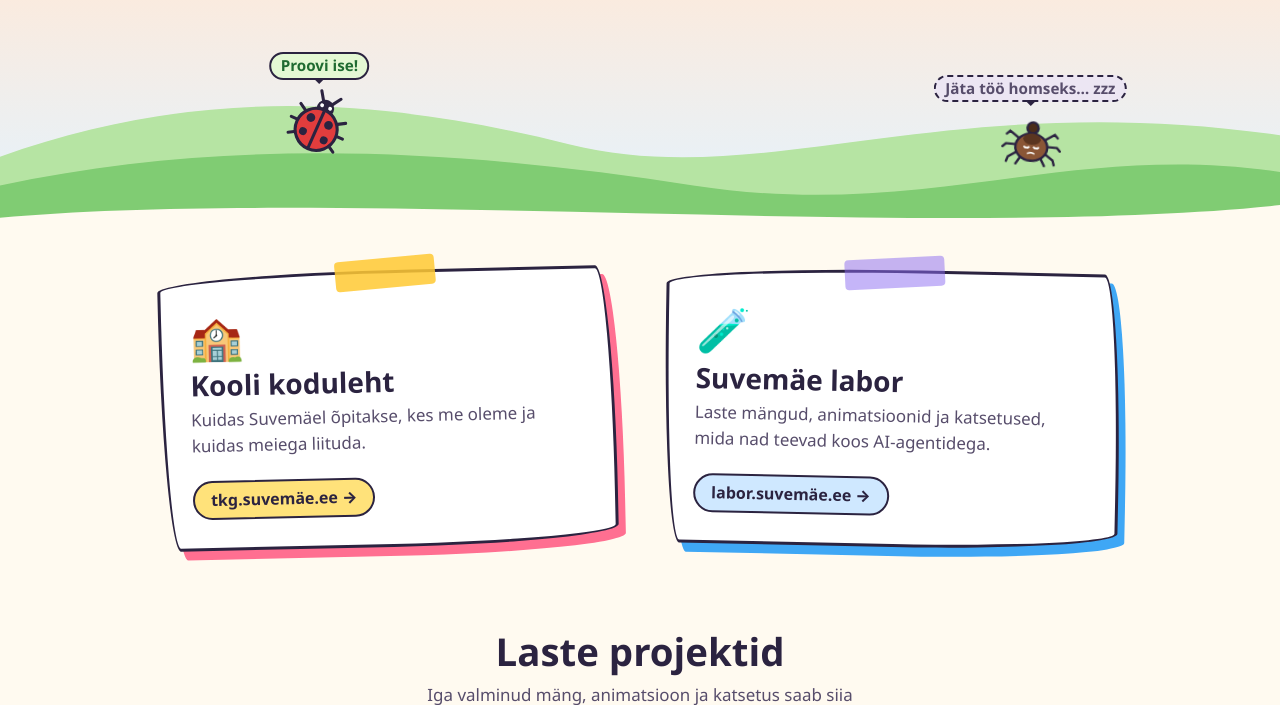
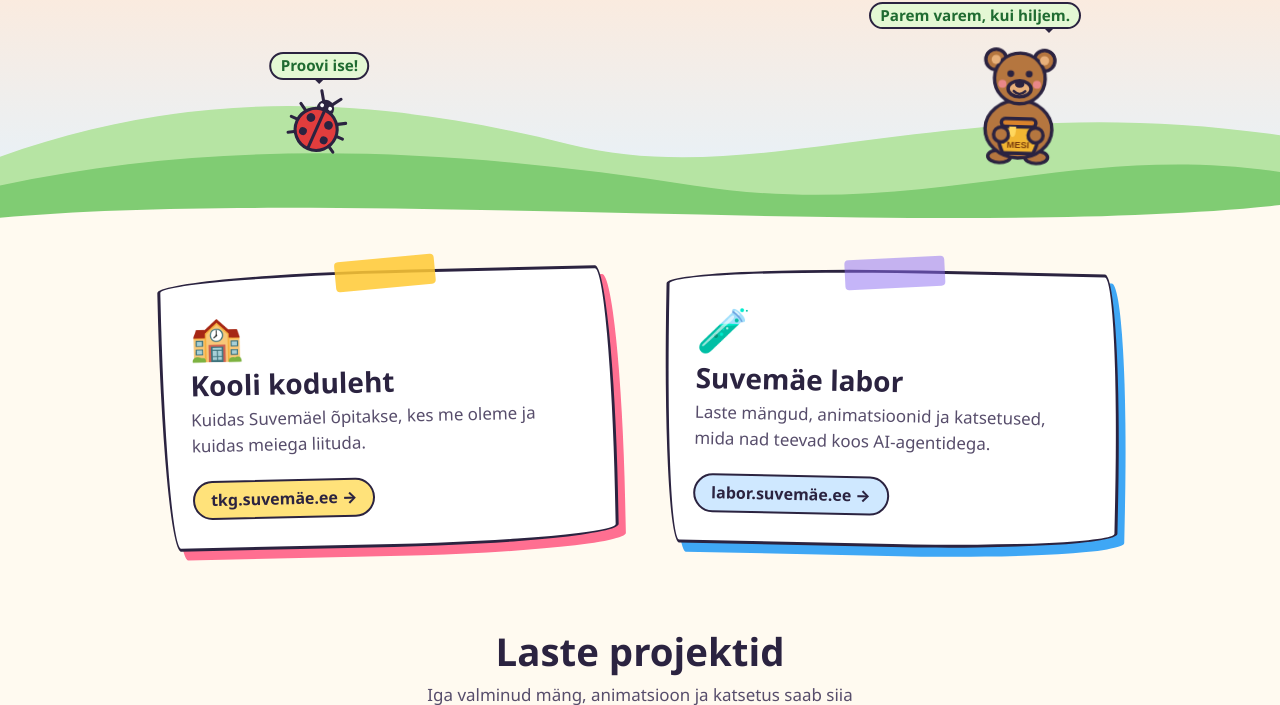
Before and after one commit to mangus/suvemae.ee, a plain HTML site: page www/index.html in a window 1280 px wide. Shown: the part 395-1100 px from the top of the page. Drawn offline with Linux system fonts and the light colour scheme.

Commit message:
Landing page: replace mosquito and tick with a honey-pot bear

```diff
--- a/www/index.html
+++ b/www/index.html
@@ -33,14 +33,11 @@ a{color:inherit}
 .say{position:absolute;bottom:calc(100% + 8px);left:50%;transform:translateX(-50%);padding:.15em .6em;font-weight:900;font-size:clamp(.72rem,1.6vw,.95rem);line-height:1.25;white-space:nowrap;border:2.5px solid var(--ink);border-radius:14px}
 .say::after{content:"";position:absolute;top:100%;left:50%;margin-left:-6px;border:6px solid transparent;border-top-color:var(--ink)}
 .say-good{background:#e4f8d4;color:#1f6b31}
-.say-bad{background:#ece6f3;color:var(--ink-soft);border-style:dashed}
-.d-mosquito{top:clamp(64px,9vw,120px);left:24%;width:clamp(52px,6.5vw,80px);pointer-events:none;animation:mosq-drift 6s ease-in-out infinite}
-.d-mosquito svg{display:block;width:100%;height:auto}
-.mosq-wing{transform-box:fill-box;transform-origin:50% 100%;animation:bee-flap .09s linear infinite alternate}
-@keyframes mosq-drift{0%,100%{transform:translate(0,0)}30%{transform:translate(22px,10px)}60%{transform:translate(-14px,16px)}80%{transform:translate(8px,-6px)}}
-.d-tick{bottom:clamp(30px,5vw,84px);right:17%;width:clamp(44px,5vw,64px);pointer-events:none}
-.d-tick svg{display:block;width:100%;height:auto;transform-origin:50% 90%;animation:tick-snooze 3.5s ease-in-out infinite}
-@keyframes tick-snooze{0%,100%{transform:rotate(-6deg)}50%{transform:rotate(6deg) translateY(2px)}}
+.d-bear{bottom:clamp(30px,5vw,84px);right:16%;width:clamp(72px,9vw,120px);pointer-events:none}
+.d-bear svg{display:block;width:100%;height:auto;transform-origin:50% 95%;animation:bear-sway 3s ease-in-out infinite}
+.d-bear .say{left:auto;right:-6px;transform:none}
+.d-bear .say::after{left:auto;right:24px}
+@keyframes bear-sway{0%,100%{transform:rotate(-3deg)}50%{transform:rotate(3deg)}}
 h1{margin:0;font-size:clamp(3.4rem,13vw,7.5rem);line-height:1;font-weight:900;letter-spacing:-.01em;text-shadow:3px 4px 0 rgba(43,35,64,.1)}
 h1 span span{display:inline-block;color:var(--c);transform:rotate(var(--r))}
 .underline{display:block;width:min(340px,70vw);height:22px;margin:.3rem auto 0}
@@ -82,7 +79,7 @@ footer p{margin:.2rem 0}
 @keyframes bee-flap{to{transform:scaleY(.3)}}
 @keyframes bee-buzz{50%{transform:rotate(-14deg) translate(2px,-3px)}}
 @media (max-width:720px){.d-plane,.d-squiggle{display:none}}
-@media (prefers-reduced-motion:reduce){.rays,.d-ladybug,.d-mosquito,.mosq-wing,.d-tick svg,.d-bee,.d-bee svg,.bee-wing,.bee-buzz{animation:none}.d-bee{left:12%}.door{transition:none}}
+@media (prefers-reduced-motion:reduce){.rays,.d-ladybug,.d-bear svg,.d-bee,.d-bee svg,.bee-wing,.bee-buzz{animation:none}.d-bee{left:12%}.door{transition:none}}
 </style>
 </head>
 <body>
@@ -114,8 +111,7 @@ footer p{margin:.2rem 0}
 <svg class="doodle d-squiggle" viewBox="0 0 120 40" aria-hidden="true"><path d="M4 26C18 4 30 4 36 22s20 18 28-4 24-18 32 2 16 16 20-6" fill="none" stroke="#8c6cf2" stroke-width="5" stroke-linecap="round"/></svg>
 <div class="doodle d-ladybug" aria-hidden="true"><span class="say say-good">Proovi ise!</span><svg viewBox="0 0 80 80"><g stroke="#2b2340" stroke-width="3.5" stroke-linecap="round" fill="none"><path d="M22 34l-10-6M20 46H8M22 58l-10 6M58 34l10-6M60 46h12M58 58l10 6M34 14l-6-9M46 14l6-9"/></g><circle cx="40" cy="22" r="10" fill="#2b2340"/><circle cx="40" cy="48" r="24" fill="#e23d3d" stroke="#2b2340" stroke-width="3.5"/><path d="M40 25v47" stroke="#2b2340" stroke-width="3.5"/><g fill="#2b2340"><circle cx="29" cy="38" r="5"/><circle cx="51" cy="38" r="5"/><circle cx="27" cy="56" r="4.5"/><circle cx="53" cy="56" r="4.5"/></g><circle cx="35" cy="20" r="2.2" fill="#fff"/><circle cx="45" cy="20" r="2.2" fill="#fff"/></svg></div>
 <div class="doodle d-bee" aria-hidden="true"><span class="bee-buzz">bzzz… õpi usinalt!</span><svg viewBox="0 0 90 70"><path d="M14 42L3 44l11 4z" fill="#2b2340"/><ellipse cx="42" cy="44" rx="28" ry="19" fill="#ffc933" stroke="#2b2340" stroke-width="3.5"/><path d="M34 27v34M48 27v34" stroke="#2b2340" stroke-width="7"/><circle cx="72" cy="40" r="12" fill="#2b2340"/><circle cx="76" cy="37" r="3" fill="#fff"/><path d="M74 45q4 3 7 0" stroke="#fff" stroke-width="2" fill="none" stroke-linecap="round"/><path d="M74 29q2-10 8-12M68 29q-1-10 3-14" stroke="#2b2340" stroke-width="3" fill="none" stroke-linecap="round"/><ellipse class="bee-wing" cx="38" cy="20" rx="13" ry="17" fill="#dff3ff" stroke="#2b2340" stroke-width="3" opacity=".85"/><ellipse class="bee-wing" cx="53" cy="22" rx="11" ry="15" fill="#dff3ff" stroke="#2b2340" stroke-width="3" opacity=".85"/></svg></div>
-<div class="doodle d-mosquito" aria-hidden="true"><span class="say say-bad">Pssst… ära tee midagi!</span><svg viewBox="0 0 90 70"><g stroke="#2b2340" stroke-width="2.5" stroke-linecap="round" fill="none"><path d="M34 44l-8 18-6 4M42 45l-2 20M50 44l6 18 6 3M70 41l17 9"/></g><ellipse class="mosq-wing" cx="38" cy="24" rx="9" ry="17" fill="#eef2f6" stroke="#2b2340" stroke-width="2.5" opacity=".85"/><ellipse class="mosq-wing" cx="50" cy="26" rx="8" ry="14" fill="#eef2f6" stroke="#2b2340" stroke-width="2.5" opacity=".85"/><ellipse cx="38" cy="40" rx="24" ry="6.5" fill="#9b93ad" stroke="#2b2340" stroke-width="3"/><path d="M26 34v12M36 34v12M46 34v12" stroke="#2b2340" stroke-width="2.5"/><circle cx="65" cy="38" r="8" fill="#6b6680" stroke="#2b2340" stroke-width="3"/><path d="M61 36q2.5 2 5 0M66 36q2.5 2 5 0" stroke="#fff" stroke-width="2" fill="none" stroke-linecap="round"/><path d="M64 26q-2-8 2-12M68 27q3-7 8-8" stroke="#2b2340" stroke-width="2" fill="none" stroke-linecap="round"/></svg></div>
-<div class="doodle d-tick" aria-hidden="true"><span class="say say-bad">Jäta töö homseks… zzz</span><svg viewBox="0 0 80 70"><g stroke="#2b2340" stroke-width="3" stroke-linecap="round" fill="none"><path d="M24 34l-12-8-4 4M22 42H8l-4 4M24 50l-12 8-2 6M28 56l-6 10M56 34l12-8 4 4M58 42h14l4 4M56 50l12 8 2 6M52 56l6 10"/></g><circle cx="40" cy="20" r="7" fill="#4a2c1a" stroke="#2b2340" stroke-width="3"/><ellipse cx="40" cy="44" rx="20" ry="17" fill="#8a5636" stroke="#2b2340" stroke-width="3"/><ellipse cx="40" cy="34" rx="11" ry="7" fill="#5a3520"/><path d="M31 44q3 2.5 6 0M43 44q3 2.5 6 0" stroke="#fff" stroke-width="2.2" fill="none" stroke-linecap="round"/><path d="M36 52q4-2 8 0" stroke="#fff" stroke-width="2" fill="none" stroke-linecap="round"/></svg></div>
+<div class="doodle d-bear" aria-hidden="true"><span class="say say-good">Parem varem, kui hiljem.</span><svg viewBox="0 0 100 112"><g stroke="#2b2340" stroke-width="3"><circle cx="29" cy="20" r="9" fill="#b5763f"/><circle cx="71" cy="20" r="9" fill="#b5763f"/><ellipse cx="34" cy="104" rx="10" ry="5.5" fill="#b5763f"/><ellipse cx="66" cy="104" rx="10" ry="5.5" fill="#b5763f"/><ellipse cx="50" cy="80" rx="29" ry="25" fill="#b5763f"/><circle cx="50" cy="36" r="22" fill="#b5763f"/><ellipse cx="50" cy="45" rx="10" ry="7" fill="#e8b07a"/><path d="M37 76h26l-1 3q9 7 1 22H37q-8-15 1-22z" fill="#f2b632"/><rect x="35" y="71" width="30" height="7" rx="3.5" fill="#d9822b"/><circle cx="35" cy="85" r="6.5" fill="#b5763f"/><circle cx="65" cy="85" r="6.5" fill="#b5763f"/></g><circle cx="29" cy="20" r="4" fill="#e8b07a"/><circle cx="71" cy="20" r="4" fill="#e8b07a"/><path d="M42 78q0 9 3 9t3-9z" fill="#ffd75e"/><text x="50" y="96" text-anchor="middle" font-size="8" font-weight="900" fill="#7a3d0c" font-family="sans-serif">MESI</text><circle cx="42" cy="32" r="3" fill="#2b2340"/><circle cx="58" cy="32" r="3" fill="#2b2340"/><circle cx="35" cy="41" r="3.5" fill="#ff8fa8" opacity=".7"/><circle cx="65" cy="41" r="3.5" fill="#ff8fa8" opacity=".7"/><ellipse cx="50" cy="41" rx="4" ry="3" fill="#2b2340"/><path d="M45 47q5 5 10 0" stroke="#2b2340" stroke-width="2.2" fill="none" stroke-linecap="round"/></svg></div>
 <h1 aria-label="Suvemäe"><span aria-hidden="true"><span style="--c:#e23d6d;--r:-6deg">S</span><span style="--c:#d95a00;--r:4deg">u</span><span style="--c:#2f9a45;--r:-3deg">v</span><span style="--c:#1f7fd1;--r:5deg">e</span><span style="--c:#7b55e0;--r:-4deg">m</span><span style="--c:#148f8a;--r:3deg">ä</span><span style="--c:#e23d6d;--r:-5deg">e</span></span></h1>
 <svg class="underline" viewBox="0 0 300 24" preserveAspectRatio="none" aria-hidden="true"><path d="M6 15C60 4 120 22 180 11s90-3 114 3" fill="none" stroke="#ff8a3d" stroke-width="6" stroke-linecap="round"/></svg>
 <p class="tagline">Tallinna Kunstigümnaasiumi demokraatlik kooliosa</p>
```
